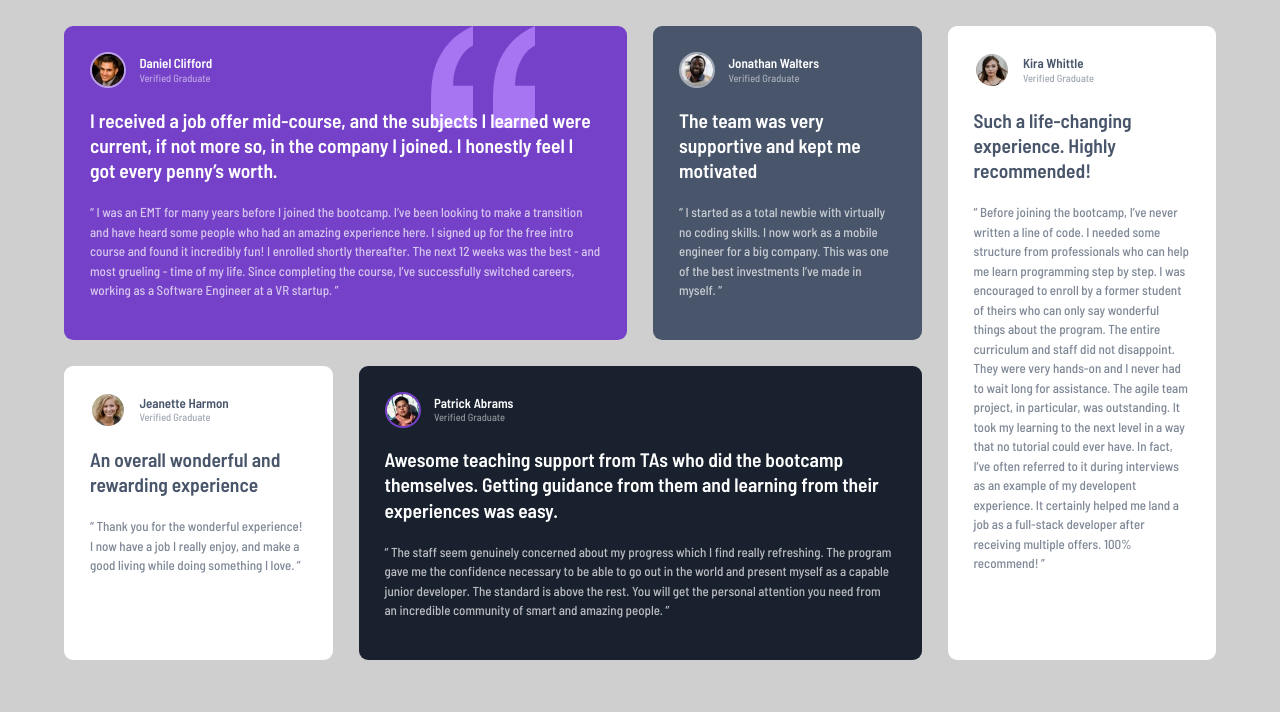
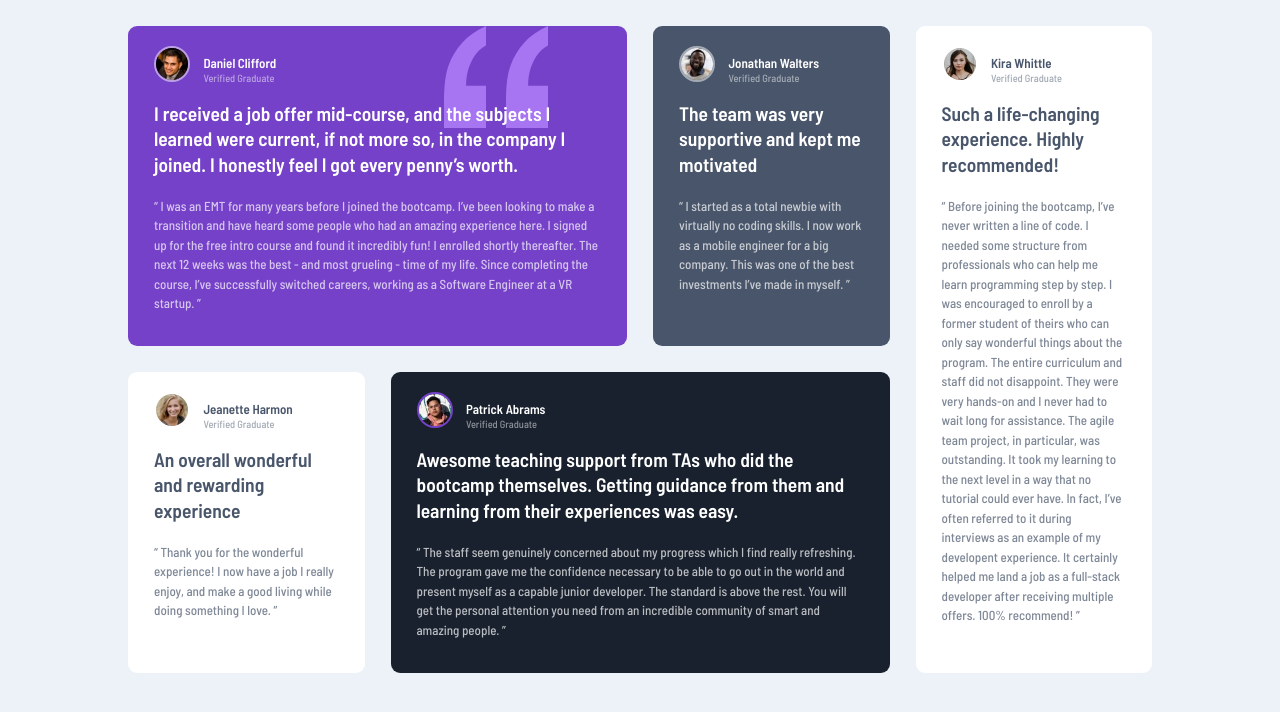
Before and after one commit to theSjuzn/testimonials-grid-section, a plain HTML site: page index.html in a window 1280 px wide. Drawn offline with Linux system fonts and the light colour scheme.

Commit message:
Update style.css

```diff
--- a/css/style.css
+++ b/css/style.css
@@ -17,7 +17,7 @@ body {
     height: 100vh;
     font-family: 'Barlow Semi Condensed', sans-serif;
     font-size: 13px;
-    background: var(--light-gray);
+    background: var(--light-grayish-blue);
 }
 .attribution {
     display: none;
@@ -39,7 +39,7 @@ body {
 
 
 .box {
-    padding: 2em;
+    padding: 1.5em 2em;
     position: relative;
     border-radius: 0.7em;
     -webkit-font-smoothing:antialiased;
@@ -150,10 +150,12 @@ body {
 }
 
 @media screen and (min-width:1000px) {
-
+    .body {
+        text-align: center;
+    }
     .container {
-         margin: 2em auto;
-        width: 90%;
+        margin: 2em auto;
+        width: 80%;
         height: auto;
         display: grid;
         grid-template-columns: repeat(4,1fr);
@@ -168,5 +170,4 @@ body {
         align-items: stretch;
     }
 
-
 }
```
